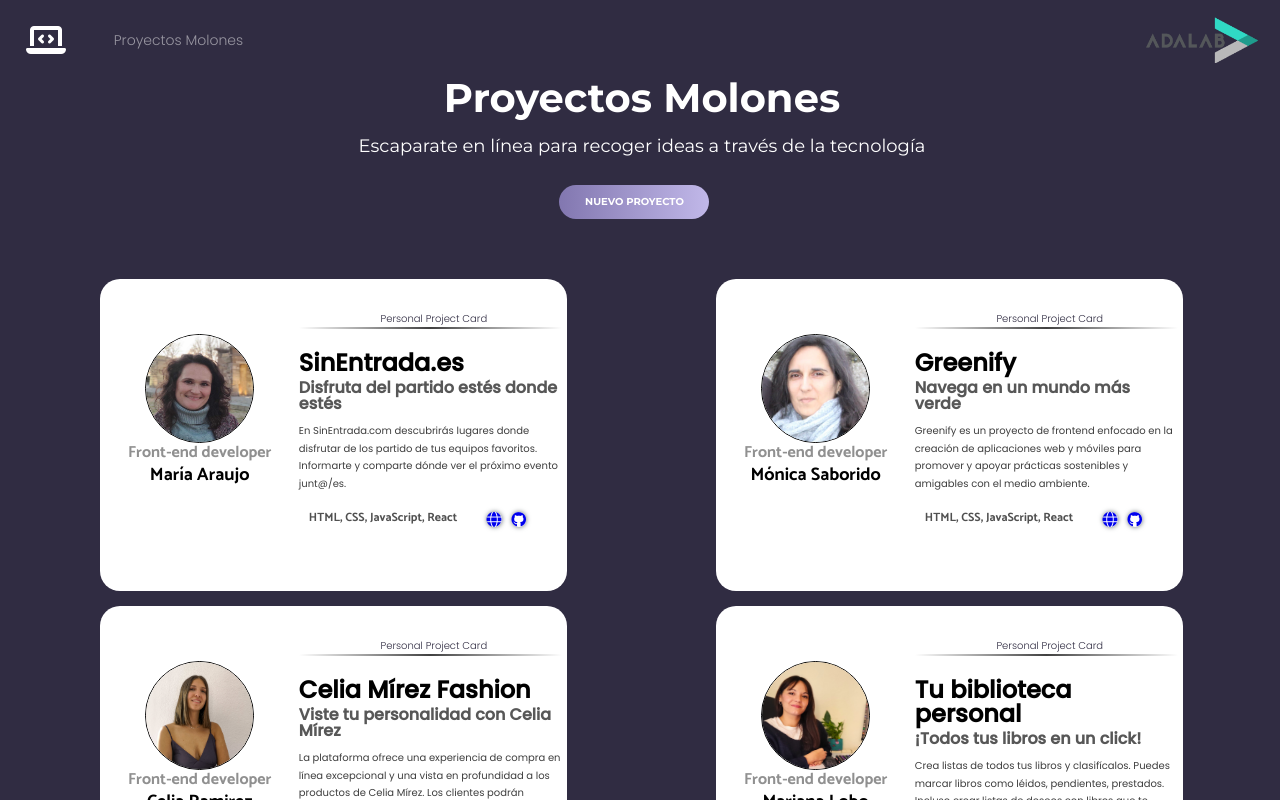
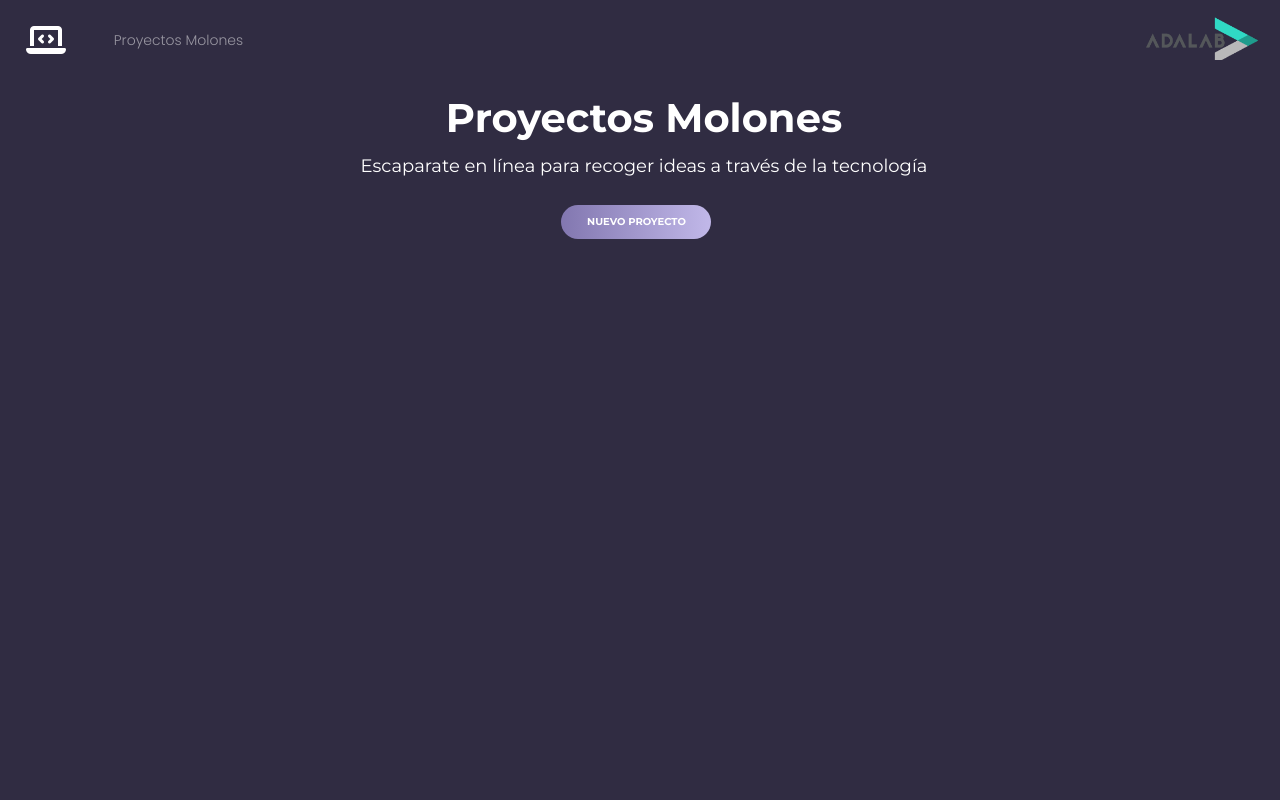
Before and after one commit to Adalab/project-promo-s-module-4-team-5, a React (Create React App) app: page /#/ in a window 1280 px wide. Shown: the top 800 px of the page. Built offline with nearby package versions, Linux system fonts and the light colour scheme.

Commit message:
Add detail card

```diff
--- a/src/components/App.js
+++ b/src/components/App.js
@@ -12,8 +12,11 @@ import GetAvatar from "./avatar/GetAvatar";
 import { Routes, Route } from "react-router-dom";
 import Landing from "./landing/Landing";
 import DetailCard from "./main/DetailCard";
+import { useLocation, matchPath } from "react-router-dom";
+//import Maria from "../images/Maria-Araujo.jpeg";
 
 function App() {
+  const [projectsList, setProjectsList] = useState(ls.get("projects", []));
   const [urlCard, setUrlCard] = useState("");
   const [data, setData] = useState({
     name: ls.get("url", {}).name || "",
@@ -73,12 +76,18 @@ function App() {
 
     if (mesaggeError) {
       mesaggeError = mesaggeError.substring(0, mesaggeError.length - 2);
-    setErrorEmptyFields(`Debe rellenar todos los campos requeridos: ${mesaggeError}`);
+      setErrorEmptyFields(
+        `Debe rellenar todos los campos requeridos: ${mesaggeError}`
+      );
     } else {
       dataApi(data).then((info) => {
         if (info.success) {
           setUrlCard(info.cardURL);
           setErrorDatabase("");
+          data.id = crypto.randomUUID();
+          const newList = [...projectsList, data];
+          setProjectsList(newList);
+          ls.set("projects", newList);
         } else {
           setUrlCard("");
           setErrorDatabase(translate(info.error));
@@ -100,29 +109,56 @@ function App() {
   };
 
   //id para cada card
-  // const { pathname } = useLocation();
-  // const routeData = matchPath("detail/:id", pathname);
-  // const cardId = routeData === null ? null : routeData.params.id;
-  // const cardFound = dataFetch.find((obj) => obj.id === cardId);
+  const { pathname } = useLocation();
+  const routeData = matchPath("detail/:id", pathname);
+  const cardId = routeData === null ? null : routeData.params.id;
+  const cardFound = projectsList.find((obj) => obj.id === cardId);
 
   /* FUNCIONES Y VARIABLES AUXILIARES PARA PINTAR EL HTML */
+
+  // const obj1 = {
+  //   name: "SinEntrada.es",
+  //   slogan: "Disfruta del partido estés donde estés",
+  //   repo: "https://github.com",
+  //   demo: "https://github.com",
+  //   technologies: "HTML, CSS, JavaScript, React",
+  //   desc: "En SinEntrada.com descubrirás lugares donde disfrutar de los partido de tus equipos favoritos. Informarte y comparte dónde ver el próximo evento junt@/es.",
+  //   autor: "María Araujo",
+  //   job: "Front-end developer",
+  //   photo:
+  //     "https://www.funcion.info/wp-content/uploads/2021/03/funcion-de-las-imagenes.jpg",
+  //   image: Maria,
+  //   id: "46546d5",
+  // };
+
+  // setProjectsList([...projectsList, obj1]);
   /* HTML */
   return (
-    <div className="container">
+    <div className='container'>
       <Header />
 
-      <main className="main">
+      <main className='main'>
         <Routes>
-          {/* <Route path="/detail/:id" element={<DetailCard cardFound={cardFound}/>}></Route> */}
-          <Route path="/" element={<Landing/>}></Route>
-          <Route path='/create-card' element={
+          <Route
+            path='/detail/:id'
+            element={<DetailCard cardFound={cardFound} />}
+          ></Route>
+          <Route
+            path='/'
+            element={<Landing projectsList={projectsList} />}
+          ></Route>
+          <Route
+            path='/create-card'
+            element={
               <>
-            <Preview data={data}/>
-            <form className="form" onSubmit={handleSubmit}>
-            <h2 className="form__title">Información</h2>
-              <section className="ask-info">
-                <p className="ask-info__subtitle">Cuéntanos sobre el proyecto</p>
-                  <hr className="line" />
+                <Preview data={data} />
+                <form className='form' onSubmit={handleSubmit}>
+                  <h2 className='form__title'>Información</h2>
+                  <section className='ask-info'>
+                    <p className='ask-info__subtitle'>
+                      Cuéntanos sobre el proyecto
+                    </p>
+                    <hr className='line' />
                   </section>
 
                   <FormProject
@@ -134,46 +170,67 @@ function App() {
                     errorValidationDemo={errorValidationDemo}
                   />
 
-              <section className="ask-info">
-                <p className="ask-info__subtitle">Cuéntanos sobre la autora</p>
-                  <hr className="line" />
+                  <section className='ask-info'>
+                    <p className='ask-info__subtitle'>
+                      Cuéntanos sobre la autora
+                    </p>
+                    <hr className='line' />
                   </section>
 
                   <FormAuthor data={data} setDataInput={setDataInput} />
 
-              <section className="buttons-img">
+                  <section className='buttons-img'>
                     <GetAvatar
                       avatar={avatar}
                       updateAvatar={updateAvatar}
-                  value="Subir foto autora"
-                  className="buttons-img__btn"/>
+                      value='Subir foto autora'
+                      className='buttons-img__btn'
+                    />
 
                     <GetAvatar
                       avatar={autor}
                       updateAvatar={updateAutor}
-                  value="Subir foto del proyecto"
-                  className="buttons-img__btn"/>
+                      value='Subir foto del proyecto'
+                      className='buttons-img__btn'
+                    />
                   </section>
 
-              <section className="buttons-img">
+                  <section className='buttons-img'>
                     <button
-                  type="submit"
-                  className="buttons-img__btn"
-                  onClick={handleClickCreate}>Crear Tarjeta</button>
+                      type='submit'
+                      className='buttons-img__btn'
+                      onClick={handleClickCreate}
+                    >
+                      Crear Tarjeta
+                    </button>
                   </section>
 
-              <section className={"text--error " + (!errorEmptyFields &&      !errorDatabase ? "hidden" : "")}>
-                <span className="">{errorEmptyFields || errorDatabase}</span>
+                  <section
+                    className={
+                      "text--error " +
+                      (!errorEmptyFields && !errorDatabase ? "hidden" : "")
+                    }
+                  >
+                    <span className=''>
+                      {errorEmptyFields || errorDatabase}
+                    </span>
                   </section>
 
                   <section className={"card " + (!urlCard ? "hidden" : "")}>
-                <span className=""> La tarjeta ha sido creada:</span>
-                <a href={urlCard} className="card" target="_blank" rel="noreferrer">
-                  {urlCard}</a>
+                    <span className=''> La tarjeta ha sido creada:</span>
+                    <a
+                      href={urlCard}
+                      className='card'
+                      target='_blank'
+                      rel='noreferrer'
+                    >
+                      {urlCard}
+                    </a>
                   </section>
                 </form>
-          </>}>
-          </Route>
+              </>
+            }
+          ></Route>
         </Routes>
       </main>
     </div>
--- a/src/components/landing/Landing.js
+++ b/src/components/landing/Landing.js
@@ -1,82 +1,86 @@
 import { Link } from "react-router-dom";
 import Card from "../main/Card";
 import "../../styles/layout/card.scss";
-import Maria from "../../images/Maria-Araujo.jpeg";
-import Mariana from "../../images/foto-mariana.jpg";
-import monica from "../../images/monica.jpeg";
-import celia from "../../images/celia.jpg";
+import "../../styles/layout/landing.scss";
+//import Maria from "../../images/Maria-Araujo.jpeg";
+// import Mariana from "../../images/foto-mariana.jpg";
+// import monica from "../../images/monica.jpeg";
+// import celia from "../../images/celia.jpg";
+//import cover from "../../images/cover.jpeg";
 
+function Landing({ projectsList }) {
+  //   const obj2 = {
+  //     name: "Greenify",
+  //     slogan: "Navega en un mundo más verde",
+  //     repo: "https://github.com",
+  //     demo: "https://github.com",
+  //     technologies: "HTML, CSS, JavaScript, React",
+  //     desc: "Greenify es un proyecto de frontend enfocado en la creación de aplicaciones web y móviles para promover y apoyar prácticas sostenibles y amigables con el medio ambiente.",
+  //     autor: "Mónica Saborido",
+  //     job: "Front-end developer",
+  //     photo:
+  //       "https://www.funcion.info/wp-content/uploads/2021/03/funcion-de-las-imagenes.jpg",
+  //     image: monica,
+  //     id: "46sas6d5",
+  //   };
+  //   const obj3 = {
+  //     name: " Celia Mírez Fashion",
+  //     slogan: "Viste tu personalidad con Celia Mírez",
+  //     repo: "https://github.com",
+  //     demo: "https://github.com",
+  //     technologies: "HTML, CSS, JavaScript, React",
+  //     desc: "La plataforma ofrece una experiencia de compra en línea excepcional y una vista en profundidad a los productos de Celia Mírez. Los clientes podrán comprar las últimas colecciones de ropa, accesorios y zapatos, así como ver fotos de desfiles de moda y videos exclusivos detrás de cámaras.",
+  //     autor: "Celia Ramirez",
+  //     job: "Front-end developer",
+  //     photo:
+  //       "https://www.funcion.info/wp-content/uploads/2021/03/funcion-de-las-imagenes.jpg",
+  //     image: celia,
+  //     id: "46546655",
+  //   };
+  //   const obj4 = {
+  //     name: "Tu biblioteca personal",
+  //     slogan: "¡Todos tus libros en un click!",
+  //     repo: "https://github.com",
+  //     demo: "https://github.com",
+  //     technologies: "HTML, CSS, JavaScript, React",
+  //     desc: "Crea listas de todos tus libros y clasifícalos. Puedes marcar libros como léidos, pendientes, prestados. Incluso crear listas de deseos con libros que te gustaría tener!",
+  //     autor: "Mariana Lobo",
+  //     job: "Front-end developer",
+  //     photo:
+  //       "https://www.funcion.info/wp-content/uploads/2021/03/funcion-de-las-imagenes.jpg",
+  //     image: Mariana,
+  //     id: "4te46655",
+  //   };
 
-function Landing () {
-    const obj1 = {
-        name: 'SinEntrada.es' ,
-        slogan: 'Disfruta del partido estés donde estés',
-        repo: 'https://github.com',
-        demo: 'https://github.com',
-        technologies: 'HTML, CSS, JavaScript, React',
-        desc: 'En SinEntrada.com descubrirás lugares donde disfrutar de los partido de tus equipos favoritos. Informarte y comparte dónde ver el próximo evento junt@/es.',
-        autor: 'María Araujo',
-        job: 'Front-end developer',
-        photo: 'Prueba',
-        image: Maria,
-    }
-    const obj2 = {
-        name: 'Greenify' ,
-        slogan: 'Navega en un mundo más verde',
-        repo: 'https://github.com',
-        demo: 'https://github.com',
-        technologies: 'HTML, CSS, JavaScript, React',
-        desc: 'Greenify es un proyecto de frontend enfocado en la creación de aplicaciones web y móviles para promover y apoyar prácticas sostenibles y amigables con el medio ambiente.',
-        autor: 'Mónica Saborido',
-        job: 'Front-end developer',
-        photo: 'Prueba',
-        image: monica,
-    }
-    const obj3 = {
-        name: ' Celia Mírez Fashion' ,
-        slogan: 'Viste tu personalidad con Celia Mírez',
-        repo: 'https://github.com',
-        demo: 'https://github.com',
-        technologies: 'HTML, CSS, JavaScript, React',
-        desc: 'La plataforma ofrece una experiencia de compra en línea excepcional y una vista en profundidad a los productos de Celia Mírez. Los clientes podrán comprar las últimas colecciones de ropa, accesorios y zapatos, así como ver fotos de desfiles de moda y videos exclusivos detrás de cámaras.',
-        autor: 'Celia Ramirez',
-        job: 'Front-end developer',
-        photo: 'Prueba',
-        image: celia,
-    }
-    const obj4 = {
-        name: 'Tu biblioteca personal' ,
-        slogan: '¡Todos tus libros en un click!',
-        repo: 'https://github.com',
-        demo: 'https://github.com',
-        technologies: 'HTML, CSS, JavaScript, React',
-        desc: 'Crea listas de todos tus libros y clasifícalos. Puedes marcar libros como léidos, pendientes, prestados. Incluso crear listas de deseos con libros que te gustaría tener!',
-        autor: 'Mariana Lobo',
-        job: 'Front-end developer',
-        photo: 'Prueba',
-        image: Mariana,
-    }
+  const renderCard = () => {
+    return projectsList.map((project, index) => {
+      return (
+        <Link className='link-landing' key={index} to={"detail/" + project.id}>
+          <Card data={project}></Card>
+        </Link>
+      );
+    });
+  };
   return (
     <>
-            <section className="landing">
-                <article >
-                    <h2 className="title">Proyectos Molones</h2>
-                    <h3 className="subtitle">Escaparate en línea para recoger ideas a través de la tecnología</h3>
+      <section className='landing container'>
+        <article>
+          <h2 className='title'>Proyectos Molones</h2>
+          <h3 className='subtitle'>
+            Escaparate en línea para recoger ideas a través de la tecnología
+          </h3>
 
-                    <div className="section-btn">
-                    <Link className="buttons" to='/create-card'>Nuevo proyecto</Link>
+          <div className='section-btn'>
+            <Link className='buttons' to='/create-card'>
+              Nuevo proyecto
+            </Link>
           </div>
         </article>
 
-                <div className="landing-card">
-                    <Card data={obj1}></Card>
-                    <Card data={obj2}></Card>
-                    <Card data={obj3}></Card>
-                    <Card data={obj4}></Card>
-                </div>
+        <div className='landing-card'>{renderCard()}</div>
       </section>
     </>
-    )
+  );
 }
 
 export default Landing;
--- /dev/null
+++ b/src/styles/layout/detailCard.scss
@@ -0,0 +1,88 @@
+@import "../core/variables";
+
+.detail {
+  grid-column: 1/3;
+  display: flex;
+  flex-direction: column;
+  align-items: center;
+}
+
+.autor {
+  margin: 0 auto 15px auto;
+  background-color: white;
+  color: #3e3e3e;
+  width: 302px;
+  border-radius: 20px;
+  display: flex;
+  flex-direction: row-reverse;
+  gap: 5px;
+  padding: 5px;
+  @media all and (min-width: 768px) {
+    width: 467px;
+    height: 312px;
+  }
+}
+
+.landing {
+  @media all and (min-width: 768px) {
+    display: grid;
+    grid-column: 1/3;
+  }
+}
+
+.section-btn {
+  display: flex;
+  flex-direction: row;
+  justify-content: center;
+  margin-bottom: 60px;
+}
+
+.subtitle {
+  font-family: $font-montserrat;
+  font-size: 18px;
+  color: $white;
+  text-align: center;
+  margin-bottom: 10px;
+}
+
+.buttons {
+  font-weight: bold;
+  text-transform: uppercase;
+  display: flex;
+  justify-content: center;
+  text-decoration: none;
+  display: flex;
+  justify-content: center;
+  align-items: center;
+  font-size: 1rem;
+  width: 150px;
+  margin-top: 20px;
+  margin-right: 15px;
+  color: white;
+  text-align: center;
+  border: none;
+  height: 34px;
+  background: linear-gradient(90deg, #8176af -1.57%, #c0b7e8 98.43%);
+  border-radius: 40px;
+  padding: 10px;
+}
+
+.title {
+  text-align: center;
+  font-size: 30px;
+  font-weight: bold;
+  color: white;
+  margin: 18px 0 19px 0;
+  font-family: $font-montserrat;
+  @media all and (min-width: 1024px) {
+    font-size: 40px;
+  }
+}
+
+.landing-card {
+  @media all and (min-width: 1024px) {
+    display: flex;
+    flex-direction: row;
+    flex-wrap: wrap;
+  }
+}
--- /dev/null
+++ b/src/styles/layout/landing.scss
@@ -0,0 +1,9 @@
+.link-landing {
+  text-decoration: none;
+}
+
+.container {
+  background-color: #302c42;
+  padding: 20px 22px 20px 26px;
+  min-height: 100vh;
+}
```
Also changed, not shown: src/components/main/Card.js (+17 -8 lines), src/components/main/DetailCard.js (+23 -17 lines), 1 other file (tests, documents, lock files or other folders). Lines whose indentation alone changed are shown as unchanged.
